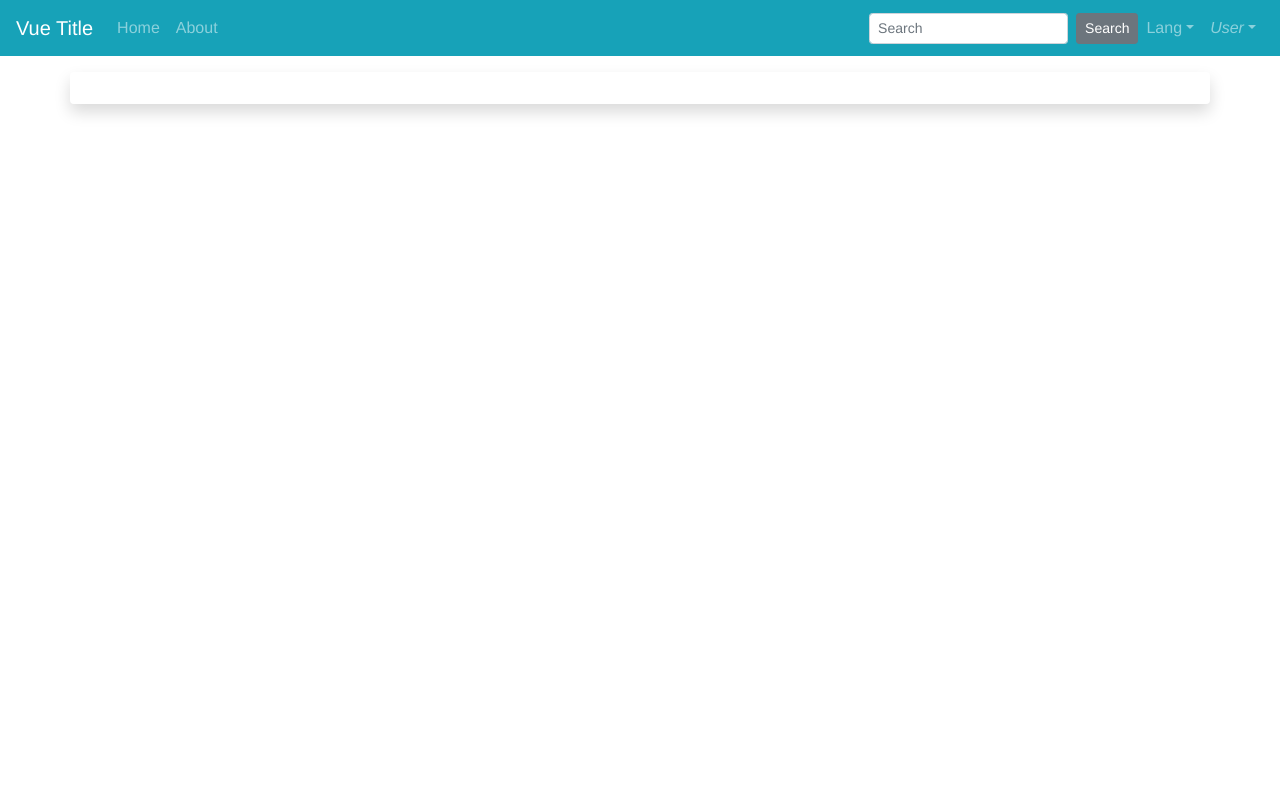
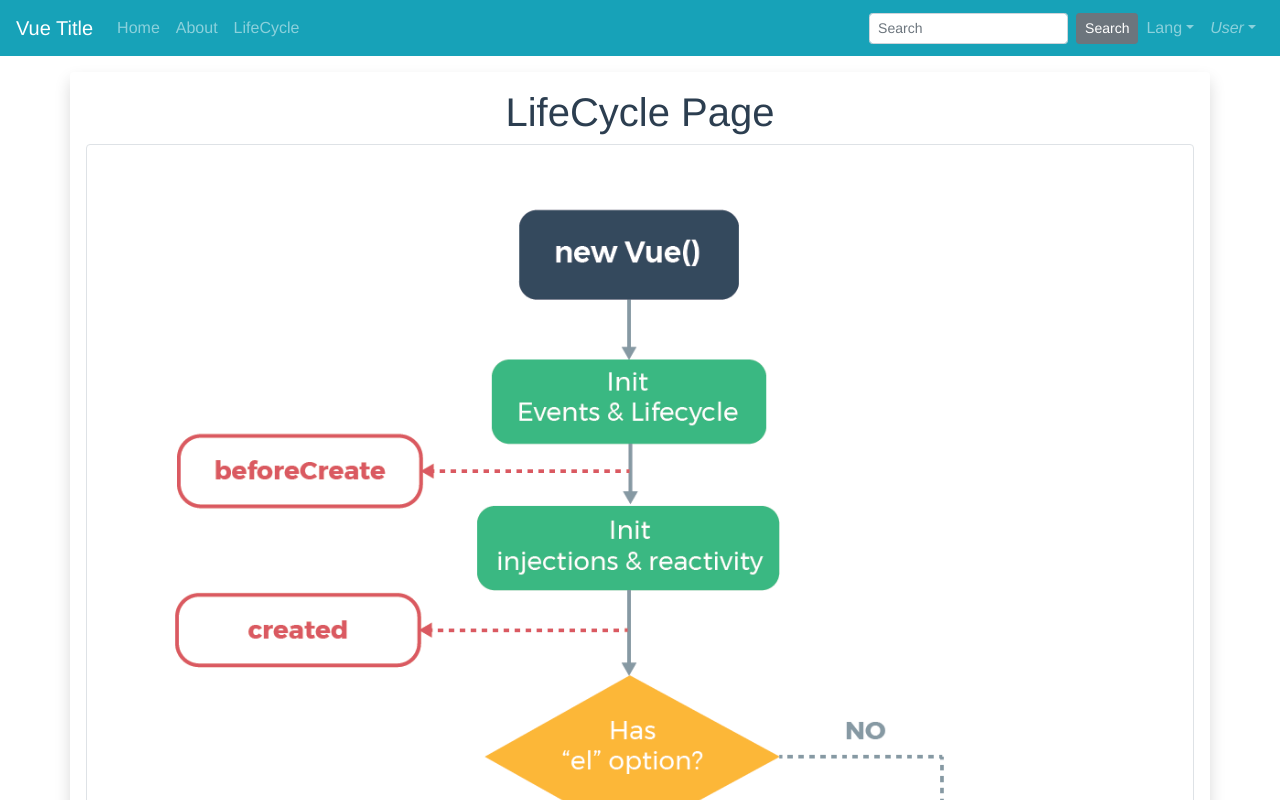
Before and after one commit to pll2050/vue-basic, a Vue app: page /lifecycle in a window 1280 px wide. Shown: the top 800 px of the page. Built offline with nearby package versions, Linux system fonts and the light colour scheme.

Commit message:
lifecycle

```diff
--- a/src/App.vue
+++ b/src/App.vue
@@ -26,5 +26,6 @@ export default {
     text-align: center;
     color: #2c3e50;
     margin-top: 0px;
+    margin-bottom: 30px;
 }
 </style>
--- a/src/components/layout/Header.vue
+++ b/src/components/layout/Header.vue
@@ -51,6 +51,7 @@ export default {
             menuList: [
                 {link:'/', name:'Home'},
                 {link:'/about', name:'About'},
+                {link:'/lifecycle', name:'LifeCycle'},
             ]
         }
     }
--- a/src/routes/router.js
+++ b/src/routes/router.js
@@ -2,6 +2,7 @@ import Vue from 'vue';
 import VueRouter from 'vue-router';
 import Home from '../views/index';
 import About from '../views/about';
+import LifeCycle from '../views/lifecycle';
 
 Vue.use(VueRouter);
 
@@ -10,5 +11,6 @@ export default new VueRouter({
     routes: [
         { path: "/", component: Home },
         { path: "/about", component: About },
+        { path: "/lifecycle", component: LifeCycle },
     ]
 });
--- /dev/null
+++ b/src/views/lifecycle.vue
@@ -0,0 +1,42 @@
+<template>
+    <div id="about">
+        <h1>LifeCycle Page</h1>
+        <img class="img-fluid img-thumbnail" src="@/assets/images/lifecycle.png" />
+    </div>
+</template>
+
+<script>
+export default {
+    name: "lifecycle",
+    data: function () {
+        console.log("data");
+        return {
+            items: [],
+        };
+    },
+    beforeCreate: function () {
+        console.log("beforeCreate");
+    },
+    created: function () {
+        console.log("create");
+    },
+    beforeMount: function () {
+        console.log("beforeMount");
+    },
+    mounted: function () {
+        console.log("mounted");
+    },
+    beforeDestroy: function () {
+        console.log("beforeDestroy");
+    },
+    destroyed: function () {
+        console.log("destroyed");
+    },
+    beforeUpdate: function () {
+        console.log("beforeUpdate");
+    },
+    updated: function () {
+        console.log("updated");
+    },
+};
+</script>
```
Also changed, not shown: src/assets/images/lifecycle.png (added).
